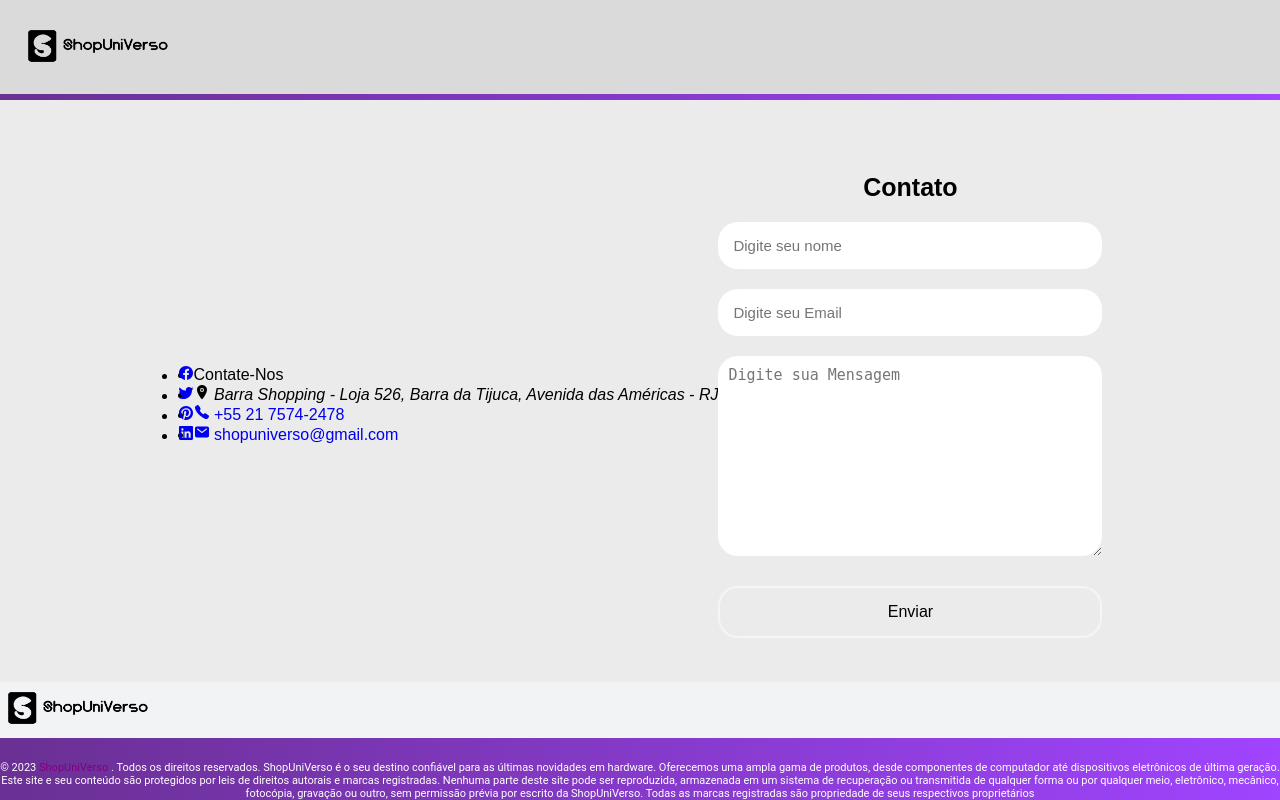
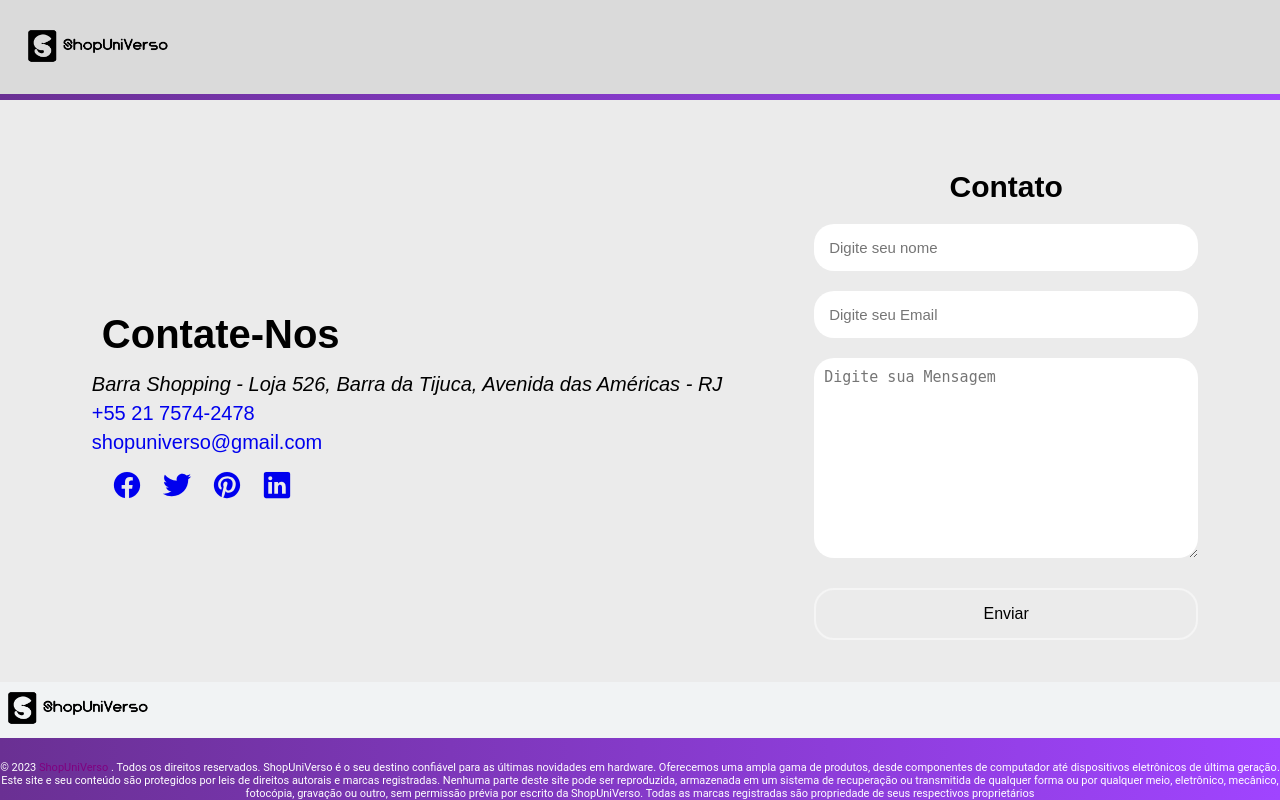
Before and after one commit to EnzoNevesDEV/ShopUniVerso, a PHP site: page /Contato.html in a window 1280 px wide. Run offline with PHP 8.4, Linux system fonts and the light colour scheme.

Commit message:
Ajuste no css tela de contate-nos

```diff
--- a/scr/Contato.html
+++ b/scr/Contato.html
@@ -1,5 +1,6 @@
 <!DOCTYPE html>
 <html lang="en">
+
 <head>
     <meta charset="UTF-8">
     <meta name="viewport" content="width=device-width, initial-scale=1.0">
@@ -8,6 +9,7 @@
     <link rel="icon" href="./img/icon.ico" type="image/x-icon">
     <link rel="stylesheet" href="https://cdnjs.cloudflare.com/ajax/libs/font-awesome/6.0.0/css/all.min.css">
 </head>
+
 <body>
     <header class="header" data-header>
         <div class="container">
@@ -21,70 +23,48 @@
         <section class="departamento">
         </section>
     </header>
-    <ul class="social-list">
-
-        <li>
-          <a href="#" class="social-link">
-            <ion-icon name="logo-facebook"></ion-icon>
-          </a>
-        </li>
-
-        <li>
-          <a href="#" class="social-link">
-            <ion-icon name="logo-twitter"></ion-icon>
-          </a>
-        </li>
-
-        <li>
-          <a href="#" class="social-link">
-            <ion-icon name="logo-pinterest"></ion-icon>
-          </a>
-        </li>
-
-        <li>
-          <a href="#" class="social-link">
-            <ion-icon name="logo-linkedin"></ion-icon>
-          </a>
-        </li>
-
-      </ul>
-
-    </div>
 
     <div class="footer-link-box">
-
         <ul class="footer-list">
-
             <li>
-          <p class="footer-list-title">Contate-Nos</p>
+                <h1 class="footer-list-title">Contate-Nos</h1>
             </li>
-
             <li>
                 <address class="footer-link">
-            <ion-icon name="location"></ion-icon>
+                    <!-- <ion-icon name="location"></ion-icon> -->
 
                     <span class="footer-link-text">
                         Barra Shopping - Loja 526, Barra da Tijuca, Avenida das Américas - RJ
                     </span>
                 </address>
             </li>
-
             <li>
                 <a href="tel:+552175742478" class="footer-link">
-            <ion-icon name="call"></ion-icon>
+                    <!-- <ion-icon name="call"></ion-icon> -->
 
                     <span class="footer-link-text">+55 21 7574-2478</span>
                 </a>
             </li>
-
             <li>
                 <a href="mailto:shopuniverso@gmail.com" class="footer-link">
-            <ion-icon name="mail"></ion-icon>
-
+                    <!-- <ion-icon name="mail"></ion-icon> -->
                     <span class="footer-link-text">shopuniverso@gmail.com</span>
                 </a>
             </li>
-
+            <li class="social-midea">
+                <a href="#" class="social-link">
+                    <ion-icon name="logo-facebook"></ion-icon>
+                </a>
+                <a href="#" class="social-link">
+                    <ion-icon name="logo-twitter"></ion-icon>
+                </a>
+                <a href="#" class="social-link">
+                    <ion-icon name="logo-pinterest"></ion-icon>
+                </a>
+                <a href="#" class="social-link">
+                    <ion-icon name="logo-linkedin"></ion-icon>
+                </a>
+            </li>
         </ul>
     </div>
     <section>
@@ -140,4 +120,5 @@
         window.location.href = "obrigado.html";
     });
 </script>
+
 </html>
--- a/scr/css/Contato.css
+++ b/scr/css/Contato.css
@@ -140,7 +140,7 @@ body {
 body {
     display: flex;
     align-items: center;
-    justify-content: center;
+    justify-content: space-evenly;
     min-height: 90vh;
     background: #ebebeb;
 }
@@ -155,7 +155,7 @@ section {
 
 section h2 {
     color: black;
-    font-size: 2.5rem;
+    font-size: 3rem;
     margin: 2rem;
 }
 
@@ -240,3 +240,29 @@ form button:hover {
 .btn:hover {
     border-radius: 16px;
 }
+
+
+
+.footer-link-box li{
+    list-style-type: none;
+    padding: 6px 10px 0px;
+    font-size: 20px;
+}
+
+.footer-list h1{
+    font-size: 40px;
+    display: flex;
+    padding: 10px;
+
+}
+
+.social-midea{
+    display: flex;
+    margin: 10px;
+}
+
+ion-icon {
+    width: 30px;
+    height: 30px;
+    padding: 0px 10px 0px;
+}
```
Lines whose indentation alone changed are shown as unchanged.
